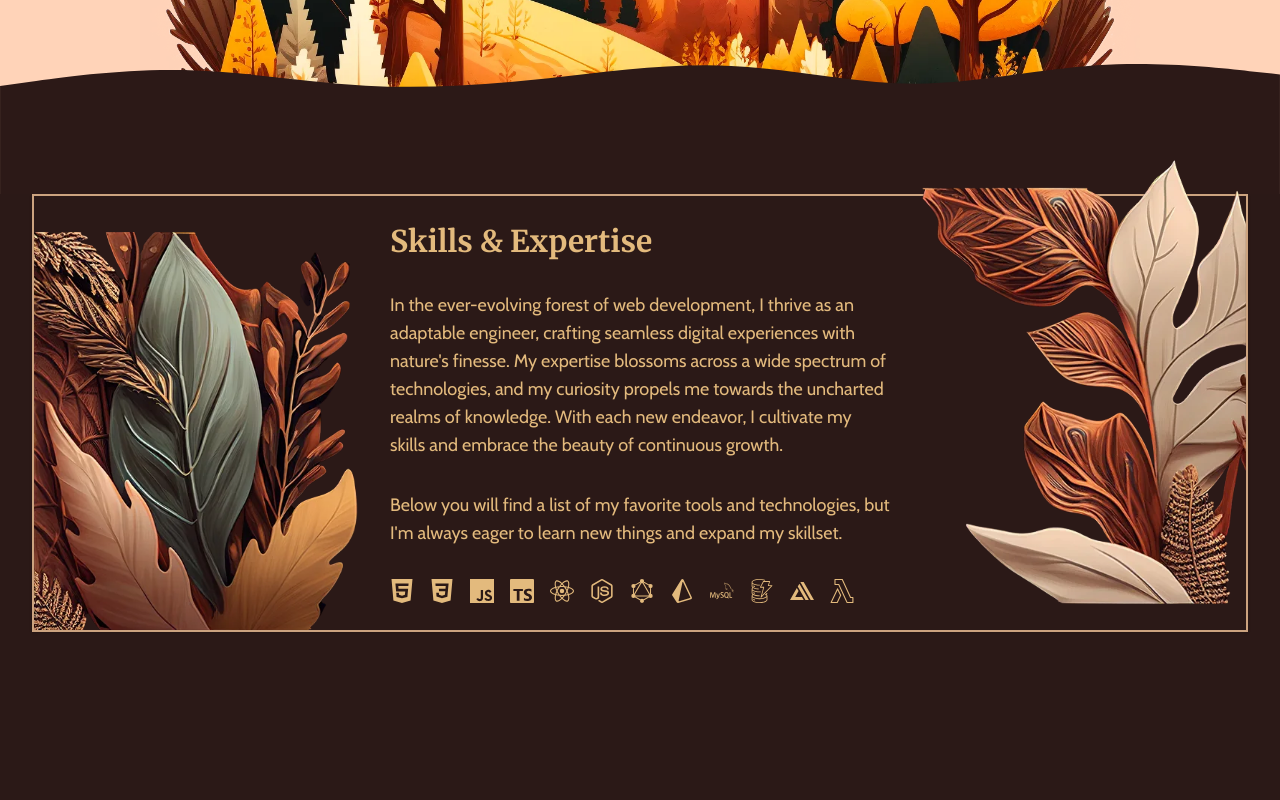
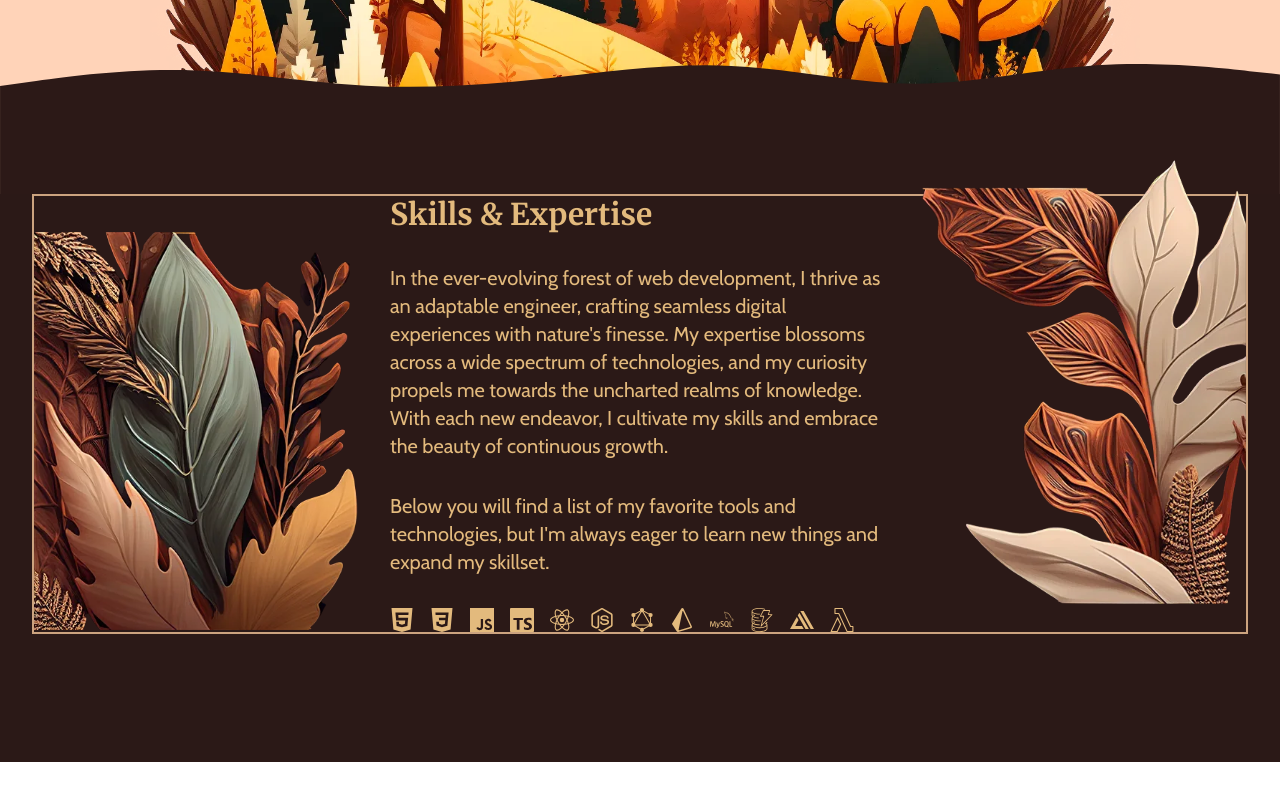
Before and after one commit to lucasheriques/hut, a Next.js app: page / in a window 1280 px wide. Shown: the part 2395-3195 px from the top of the page. After the commit the page ends 3157 px from the top, so only its background shows below. Built offline with nearby package versions, Linux system fonts and the light colour scheme.

Commit message:
More general adjustments

```diff
--- a/app/page.tsx
+++ b/app/page.tsx
@@ -1,8 +1,3 @@
-import Image from "next/image"
-import Link from "next/link"
-
-import { siteConfig } from "@/config/site"
-import { buttonVariants } from "@/components/ui/button"
 import AboutTheHut from "@/components/home/about-the-hut"
 import Hero from "@/components/home/hero"
 import LatestArticles from "@/components/home/latest-articles"
@@ -10,31 +5,11 @@ import Skills from "@/components/home/skills"
 
 export default function IndexPage() {
   return (
-    <div>
+    <>
       <Hero />
       <LatestArticles />
       <AboutTheHut />
       <Skills />
-      {/* <section className="container relative grid items-center gap-6 pb-8 pt-6 md:py-10">
-        <div className="flex gap-4">
-          <Link
-            href={siteConfig.links.docs}
-            target="_blank"
-            rel="noreferrer"
-            className={buttonVariants({ size: "lg" })}
-          >
-            Documentation
-          </Link>
-          <Link
-            target="_blank"
-            rel="noreferrer"
-            href={siteConfig.links.github}
-            className={buttonVariants({ variant: "outline", size: "lg" })}
-          >
-            GitHub
-          </Link>
-        </div>
-      </section> */}
-    </div>
+    </>
   )
 }
--- a/components/home/about-the-hut.tsx
+++ b/components/home/about-the-hut.tsx
@@ -6,9 +6,9 @@ import programmer from "public/about/programmer.webp"
 function AboutTheHut() {
   return (
     <div className="bg-lightBrown text-gray-900">
-      <section className="container min-h-[600px]">
-        <div className="flex space-x-16 px-16 pb-60">
-          <div className="flex-1">
+      <section className="container min-h-[600px] px-8">
+        <div className="flex pb-60 md:space-x-16 md:px-16">
+          <div className="hidden flex-1 md:block">
             <Image src={programmer} alt="about hut" width={500} />
           </div>
           <div className="flex-1 space-y-8 text-xl">
--- a/components/home/hero.tsx
+++ b/components/home/hero.tsx
@@ -32,7 +32,7 @@ function Hero() {
               </p>
             </div>
           </div>
-          <div className="pointer-events-none flex">
+          <div className="pointer-events-none hidden md:flex">
             <Image src={heroHutHq} alt="light-bg" width={745} />
           </div>
         </div>
--- a/components/home/skills.tsx
+++ b/components/home/skills.tsx
@@ -44,12 +44,12 @@ function SkillsWithTooltips({ icon, name }: SkillsWithTooltipsProps) {
 
 function Skills() {
   return (
-    <div className="bg-brown px-8 pb-64 text-aboutTextColor">
-      <section className="container flex border-aboutBorderColor px-0 shadow md:border-2">
-        <div className="mt-9 hidden w-full md:block">
+    <div className="bg-brown px-8 pb-32 text-aboutTextColor">
+      <section className="container flex border-aboutBorderColor px-0  lg:border-2">
+        <div className="mt-9 hidden w-full lg:block">
           <Image src={firstImagehq} height={550} alt="bunch of leaves" />
         </div>
-        <div className="mx-8 flex min-w-[500px] flex-1 flex-col justify-center space-y-8 text-lg">
+        <div className="mx-8 flex flex-1 flex-col justify-center space-y-8 lg:flex xl:min-w-[500px] xl:text-xl">
           <h2 className="font-serif text-3xl font-bold">Skills & Expertise</h2>
           <p>
             {`
@@ -100,7 +100,7 @@ function Skills() {
             </li>
           </ul>
         </div>
-        <div className="-mt-9 hidden w-full md:block">
+        <div className="-mt-9 hidden w-full lg:block">
           <Image src={secondImagehq} className="w-full" alt="bunch of leaves" />
         </div>
       </section>
```
